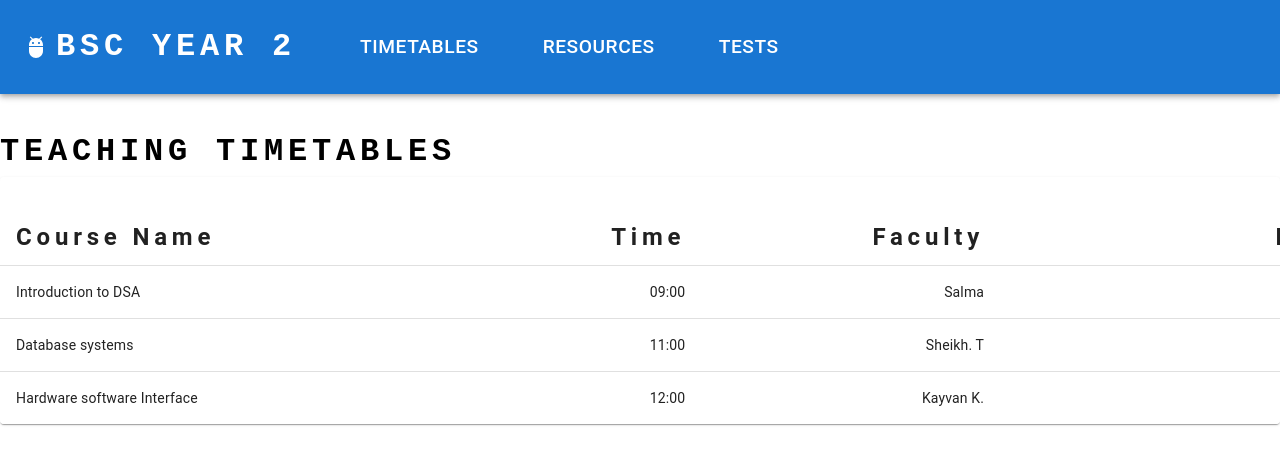
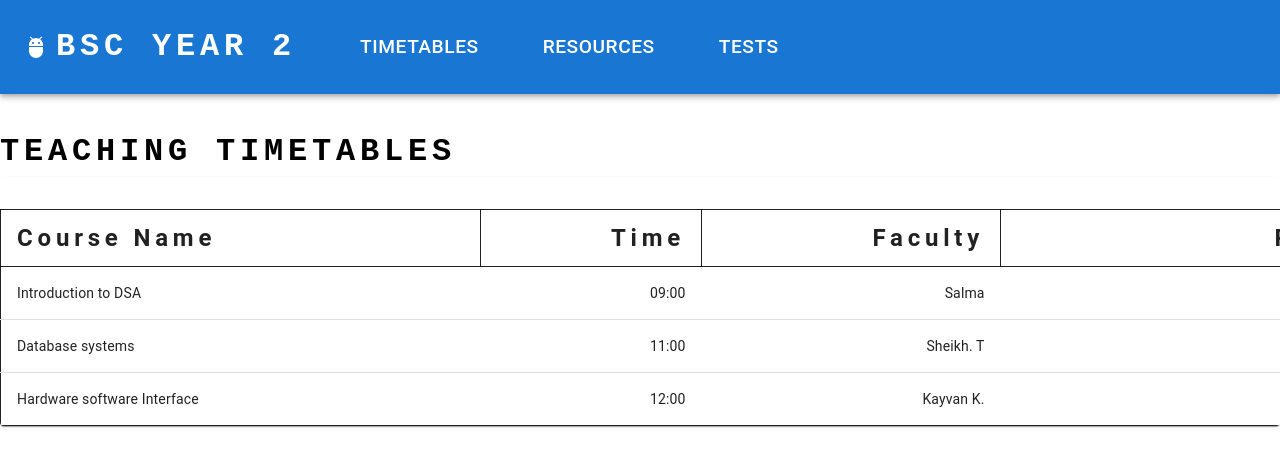
Before and after one commit to adityashibu/ReactWebsite, a React (Create React App) app: page / in a window 1280 px wide. Shown: the top 466 px of the page. Built offline with nearby package versions, Linux system fonts and the light colour scheme.

Commit message:
Added borders to the table

```diff
--- a/package.json
+++ b/package.json
@@ -18,6 +18,8 @@
     "@types/react-dom": "^18.2.18",
     "react": "^18.2.0",
     "react-dom": "^18.2.0",
+    "react-router": "^6.21.1",
+    "react-router-dom": "^6.21.1",
     "react-scripts": "5.0.1",
     "typescript": "^4.9.5",
     "web-vitals": "^2.1.4"
--- a/src/App.tsx
+++ b/src/App.tsx
@@ -134,18 +134,18 @@ function AdditionalContent() {
       <TableContainer component={Paper} sx={{ pt: 4 }}>
         <Table sx={{ minWidth: 1500 }} aria-label="simple table">
           <TableHead>
-            <TableRow>
-              <TableCell sx={{ letterSpacing: '.3rem', fontSize: '1.5rem', fontWeight: 'bold' }}>Course Name</TableCell>
-              <TableCell align="right" sx={{ letterSpacing: '.3rem', fontSize: '1.5rem', fontWeight: 'bold' }}>Time</TableCell>
-              <TableCell align="right" sx={{ letterSpacing: '.3rem', fontSize: '1.5rem', fontWeight: 'bold' }}>Faculty</TableCell>
-              <TableCell align="right" sx={{ letterSpacing: '.3rem', fontSize: '1.5rem', fontWeight: 'bold' }}>Room Number</TableCell>
+            <TableRow sx={{ border: 1 }}>
+              <TableCell sx={{ letterSpacing: '.3rem', fontSize: '1.5rem', fontWeight: 'bold', border: 1 }}>Course Name</TableCell>
+              <TableCell align="right" sx={{ letterSpacing: '.3rem', fontSize: '1.5rem', fontWeight: 'bold', border: 1 }}>Time</TableCell>
+              <TableCell align="right" sx={{ letterSpacing: '.3rem', fontSize: '1.5rem', fontWeight: 'bold', border: 1 }}>Faculty</TableCell>
+              <TableCell align="right" sx={{ letterSpacing: '.3rem', fontSize: '1.5rem', fontWeight: 'bold', border: 1 }}>Room Number</TableCell>
             </TableRow>
           </TableHead>
           <TableBody>
             {rows.map((row) => (
               <TableRow
                 key={row.name}
-                sx={{ '&:last-child td, &:last-child th': { border: 0 } }}
+                sx={{ '&:last-child td, &:last-child th': { border: 0 }, border: 1 }}
               >
                 <TableCell component="th" scope="row">
                   {row.name}
```
Also changed, not shown: 1 other file (tests, documents, lock files or other folders).
